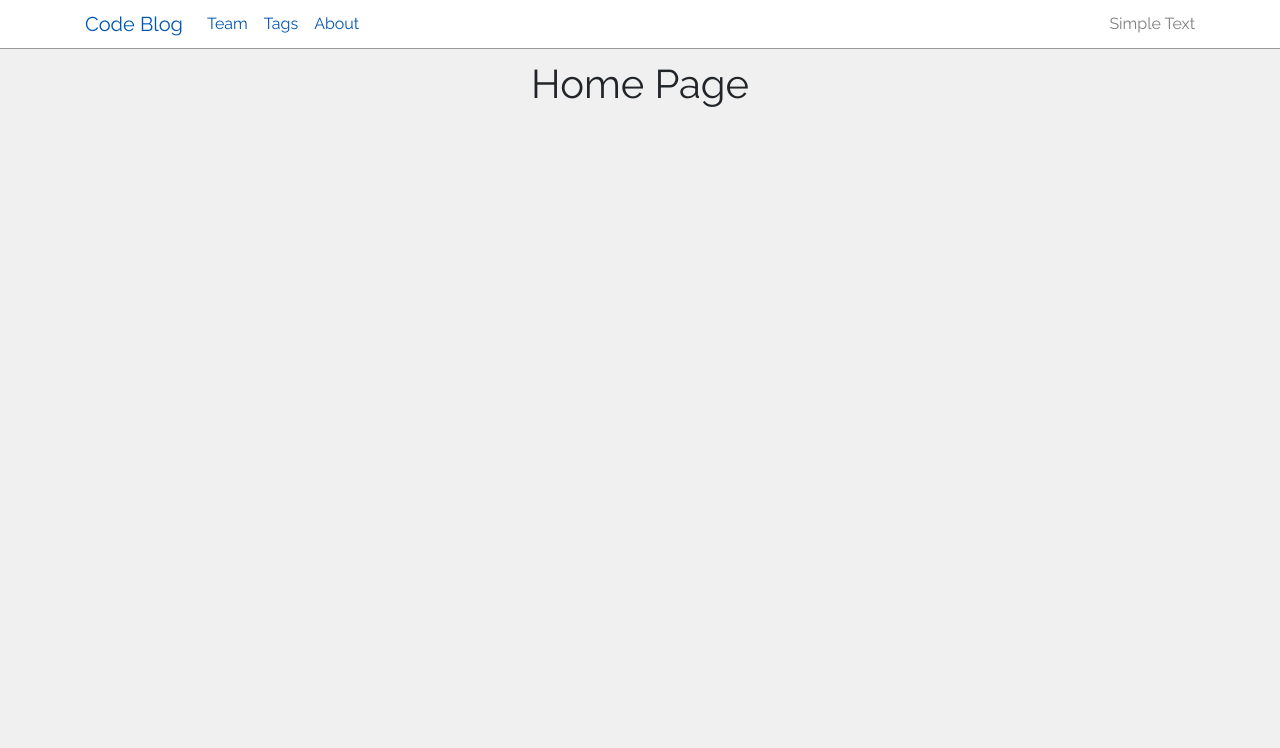
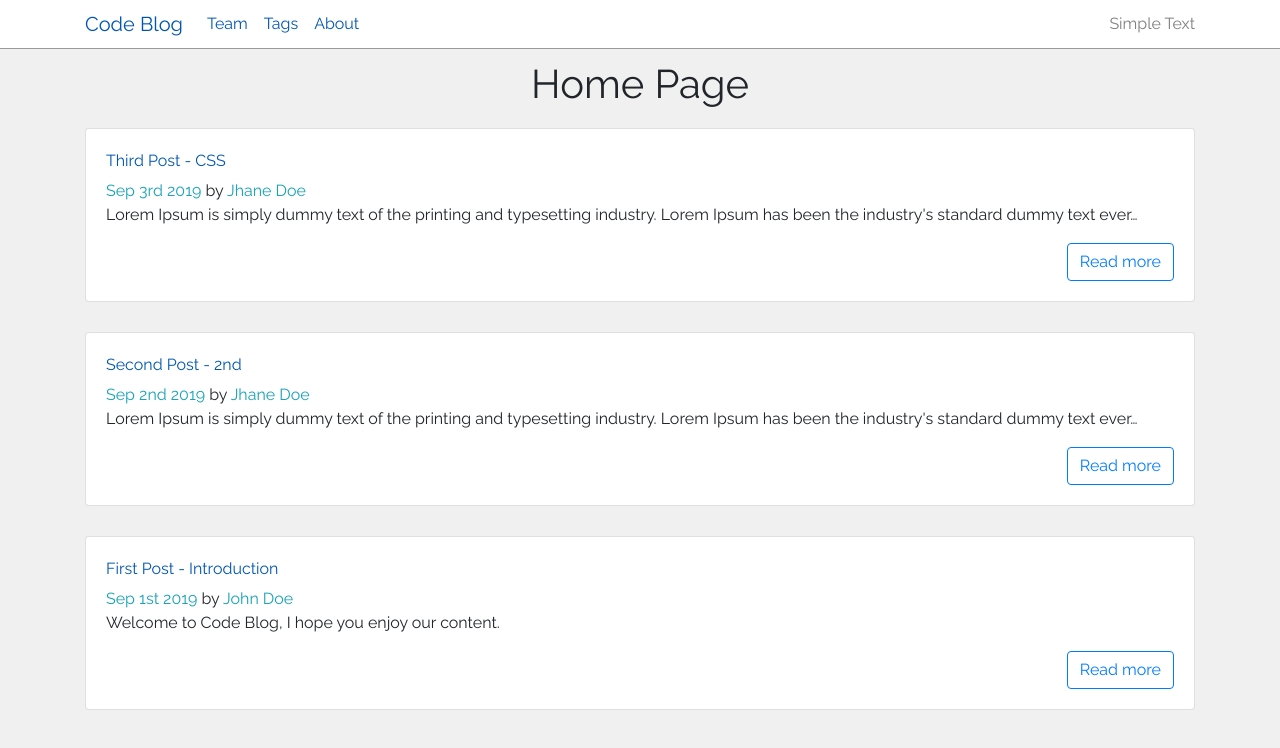
Before and after one commit to Lenislaw/gatsby-1st-app-blog, a Gatsby site: page / in a window 1280 px wide. Built offline with nearby package versions, Linux system fonts and the light colour scheme; Gatsby itself is replaced by a stand-in of ours.

Commit message:
creating and fetching posts

```diff
--- a/gatsby-config.js
+++ b/gatsby-config.js
@@ -8,6 +8,14 @@ module.exports = {
     `gatsby-plugin-react-helmet`,
     `gatsby-plugin-sass`,
     `gatsby-plugin-catch-links`,
+    `gatsby-transformer-remark`,
+    {
+      resolve: `gatsby-source-filesystem`,
+      options: {
+        name: `images`,
+        path: `${__dirname}/src/pages`,
+      },
+    },
     {
       resolve: `gatsby-source-filesystem`,
       options: {
--- a/package.json
+++ b/package.json
@@ -15,6 +15,7 @@
     "gatsby-plugin-sass": "^2.7.0",
     "gatsby-plugin-sharp": "^2.8.0",
     "gatsby-source-filesystem": "^2.5.0",
+    "gatsby-transformer-remark": "^2.12.0",
     "gatsby-transformer-sharp": "^2.6.0",
     "node-sass": "^4.13.1",
     "prop-types": "^15.7.2",
--- /dev/null
+++ b/src/components/Post.js
@@ -0,0 +1,25 @@
+import React from "react"
+import { Link } from "gatsby"
+import { Card, CardTitle, CardText, CardSubtitle, CardBody } from "reactstrap"
+
+const Post = ({ title, author, path, date, body }) => {
+  console.log("Path:", path)
+  return (
+    <Card>
+      <CardBody>
+        <CardTitle>
+          <Link to={path}>{title}</Link>
+        </CardTitle>
+        <CardSubtitle>
+          <span className="text-info">{date}</span> by
+          <span className="text-info"> {author}</span>
+        </CardSubtitle>
+        <CardText>{body}</CardText>
+        <Link to={path} className="btn btn-outline-primary float-right">
+          Read more
+        </Link>
+      </CardBody>
+    </Card>
+  )
+}
+export default Post
--- a/src/pages/index.js
+++ b/src/pages/index.js
@@ -1,12 +1,58 @@
 import React from "react"
 import Layout from "../components/layout"
 import SEO from "../components/seo"
+import { graphql, StaticQuery } from "gatsby"
+import Post from "../components/Post"
 
 const IndexPage = () => (
   <Layout>
     <SEO title="Home" />
     <h1>Home Page</h1>
+    <StaticQuery
+      query={indexQuery}
+      render={data => {
+        return (
+          <div>
+            {data.allMarkdownRemark.edges.map(({ node }) => (
+              <Post
+                // key={node.id}
+                title={node.frontmatter.title}
+                // slug={node.fields.slug}
+                author={node.frontmatter.author}
+                body={node.excerpt}
+                date={node.frontmatter.date}
+                // fluid={node.frontmatter.image.childImageSharp.fluid}
+                // tags={node.frontmatter.tags}
+                path={node.frontmatter.path}
+              />
+            ))}
+            {/* <PaginationLinks currentPage={1} numberOfPages={numberOfPages} /> */}
+          </div>
+        )
+      }}
+    />
   </Layout>
 )
 
+const indexQuery = graphql`
+  query indexQuery {
+    allMarkdownRemark(sort: { fields: [frontmatter___date], order: DESC }) {
+      totalCount
+      edges {
+        node {
+          id
+          frontmatter {
+            title
+            date(formatString: "MMM Do YYYY")
+            author
+            path
+          }
+
+          excerpt
+        }
+      }
+    }
+  }
+`
+
 export default IndexPage
--- /dev/null
+++ b/src/pages/posts/001-first-post.md
@@ -0,0 +1,7 @@
+---
+title: 'First Post - Introduction'
+date: 2018-21-01 07:00:00
+author: 'John Doe'
+path: "/first-post"
+---
+Welcome to Code Blog, I hope you enjoy our content.
--- /dev/null
+++ b/src/pages/posts/002-second-post.md
@@ -0,0 +1,8 @@
+---
+title: "Second Post - 2nd"
+date: 2018-21-02 07:00:00
+author: "Jhane Doe"
+path: "/second-post"
+---
+
+Lorem Ipsum is simply dummy text of the printing and typesetting industry. Lorem Ipsum has been the industry's standard dummy text ever since the 1500s, when an unknown printer took a galley
--- /dev/null
+++ b/src/pages/posts/003-third-post.md
@@ -0,0 +1,12 @@
+---
+title: "Third Post - CSS"
+date: 2018-21-03 07:00:00
+author: "Jhane Doe"
+path: "/third-post"
+---
+
+Lorem Ipsum is simply dummy text of the printing and typesetting industry. Lorem Ipsum has been the industry's standard dummy text ever since the 1500s, when an unknown printer took a galley
+
+Lorem Ipsum is simply dummy text of the printing and typesetting industry. Lorem Ipsum has been the industry's standard dummy text ever since the 1500s, when an unknown printer took a galley
+
+Lorem Ipsum is simply dummy text of the printing and typesetting industry. Lorem Ipsum has been the industry's standard dummy text ever since the 1500s, when an unknown printer took a galley
```
Also changed, not shown: src/images/image1.jpg (added), src/images/image2.jpg (added), src/images/image3.jpg (added), 1 other file.
